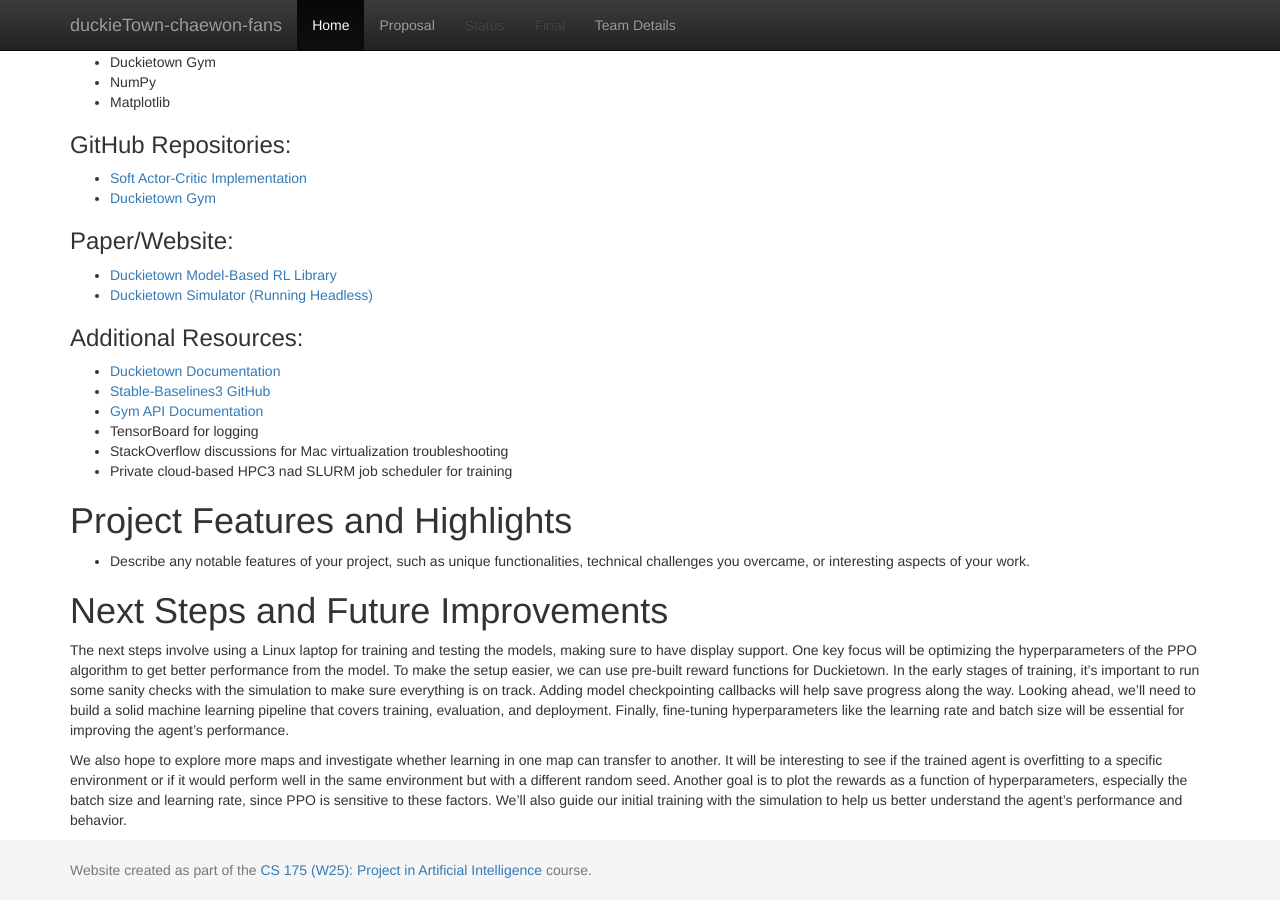
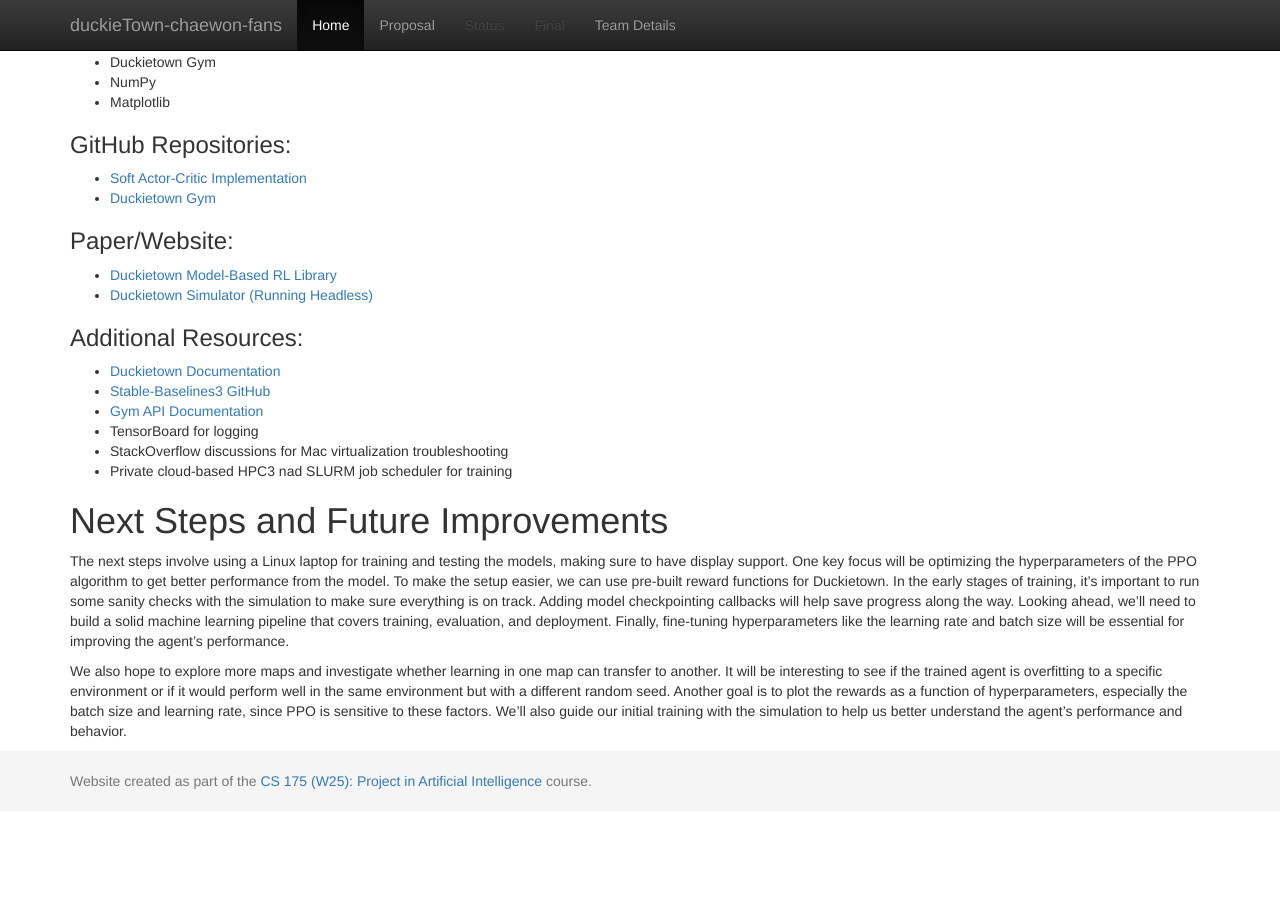
Before and after one commit to marcusha429/duckietown-chaewon-fans, a Jekyll site: the page built from docs/index.md, in a window 1280 px wide and 900 px high, scrolled down 1066 px. Built offline with Jekyll 4.4.1, drawn with Linux system fonts in a browser that asks for light colours; our own code applies the rules of GitHub Pages for plain Markdown files; after the commit the page ends 1877 px from its top, so only the background shows below that.

Commit message:
Finish index.md

```diff
--- a/docs/index.md
+++ b/docs/index.md
@@ -38,9 +38,6 @@ We’re bringing reinforcement learning to DuckieTown🦆 by training a duckiebo
 - StackOverflow discussions for Mac virtualization troubleshooting
 - Private cloud-based HPC3 nad SLURM job scheduler for training
 
-# Project Features and Highlights
-- Describe any notable features of your project, such as unique functionalities, technical challenges you overcame, or interesting aspects of your work.
-
 # Next Steps and Future Improvements
 The next steps involve using a Linux laptop for training and testing the models, making sure to have display support. One key focus will be optimizing the hyperparameters of the PPO algorithm to get better performance from the model. To make the setup easier, we can use pre-built reward functions for Duckietown. In the early stages of training, it’s important to run some sanity checks with the simulation to make sure everything is on track. Adding model checkpointing callbacks will help save progress along the way. Looking ahead, we’ll need to build a solid machine learning pipeline that covers training, evaluation, and deployment. Finally, fine-tuning hyperparameters like the learning rate and batch size will be essential for improving the agent’s performance.
 
```
